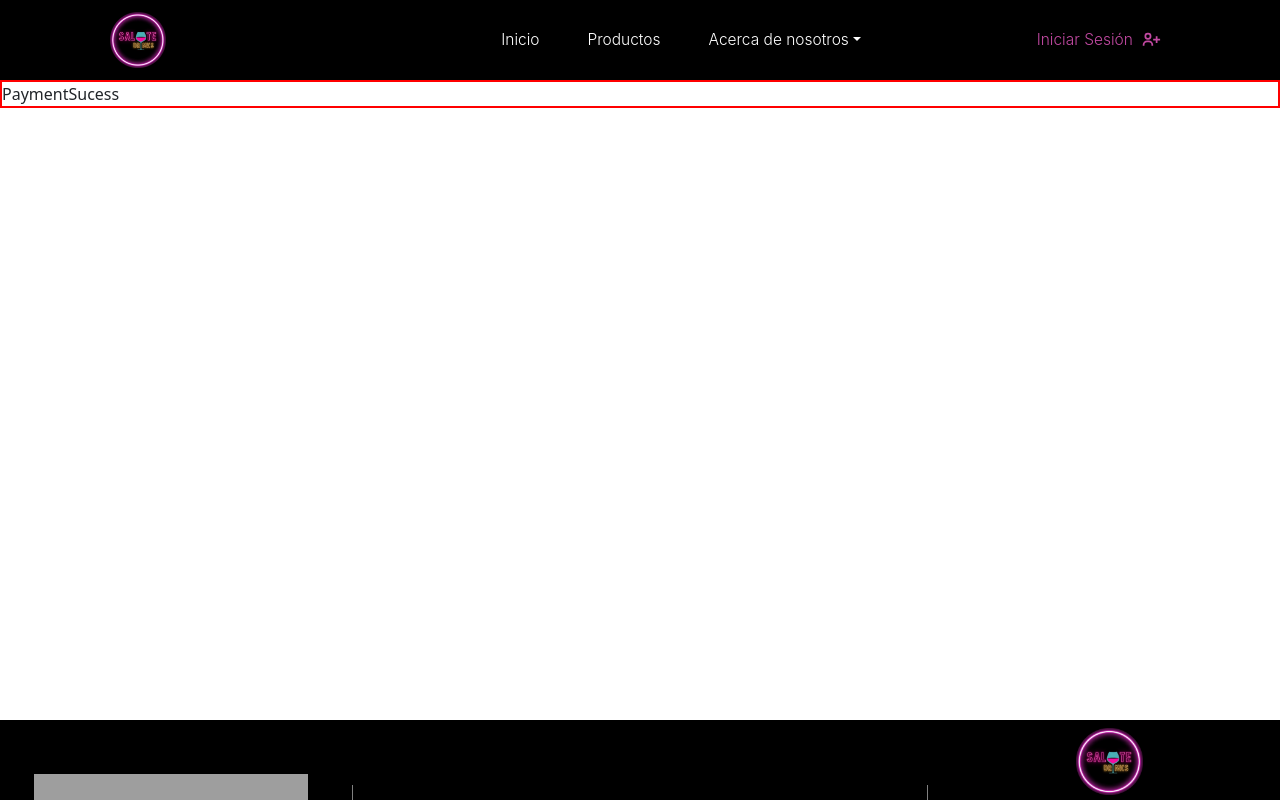
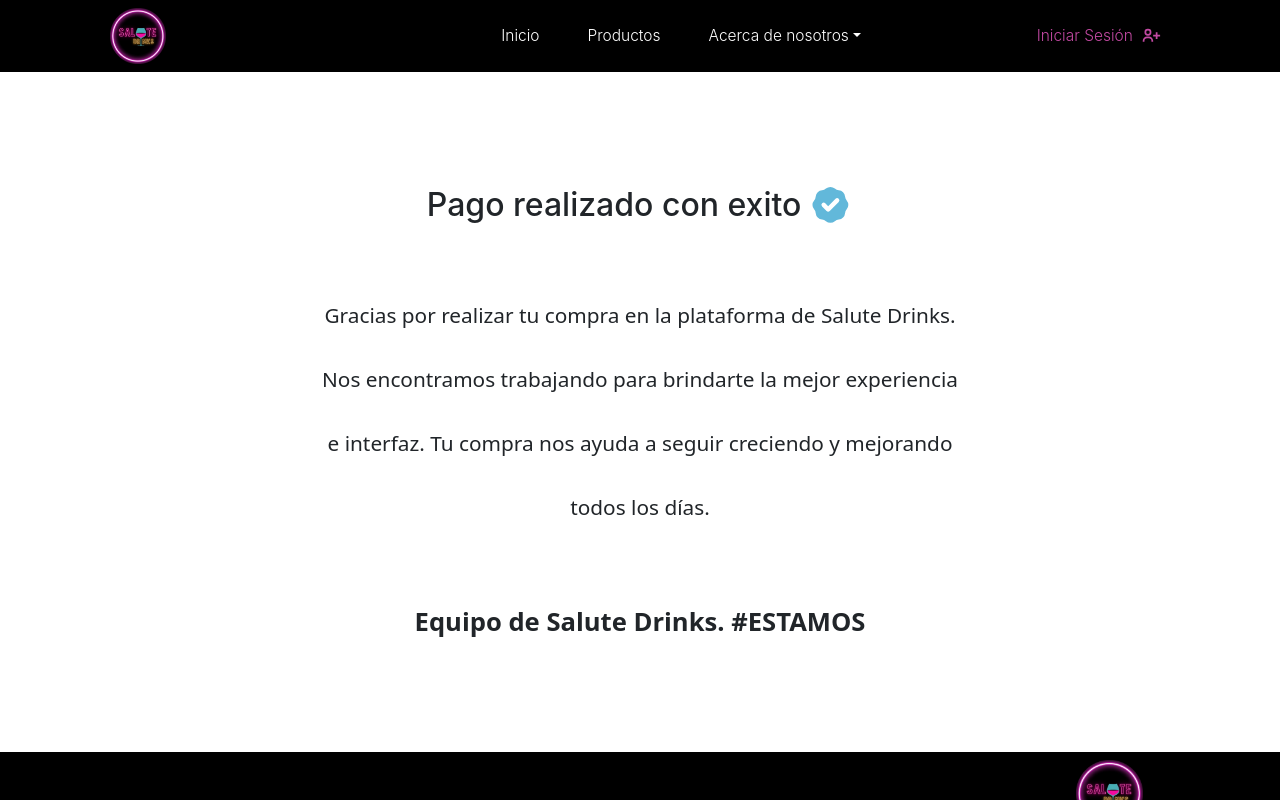
Before and after one commit to ignaarguello/Salute---front, a React (Create React App) app: page /payment-success in a window 1280 px wide. Shown: the top 800 px of the page. Built offline with nearby package versions, Linux system fonts and the light colour scheme; no server answers; grey boxes are pictures that could not be loaded; a web font is replaced by a local one.

Commit message:
Creacion de payment sucess + peticion para eliminar compras de usuario

```diff
--- a/src/layout/Layout.css
+++ b/src/layout/Layout.css
@@ -1,6 +1,6 @@
 @media screen and (min-width: 320px) and (max-width: 428px) {
   .content-layout {
-    min-height: 94vh;
+    min-height: 50vh;
     width: 100%;
   }
 
--- a/src/pages/Carrito/Carrito.jsx
+++ b/src/pages/Carrito/Carrito.jsx
@@ -1,4 +1,4 @@
-import React, { useEffect, useRef, useState }  from 'react'
+import React, { useEffect, useRef, useState } from 'react'
 import CarritoItem from '../../components/CarritoItem/CarritoItem'
 import './Carrito.css'
 import { useDispatch, useSelector } from 'react-redux'
@@ -10,9 +10,9 @@ import { BASE_URL } from '../../Api/Api'
 
 export default function Carrito() {
 
-    let {zonas} = useSelector( store => store.zonas)
-    let {usuarioId, nombre, apellido, email} = useSelector(store => store.usuarios)
-    let {carrito, prodEliminado, prodAgregado, prodEditado} = useSelector( store => store.carrito)
+    let { zonas } = useSelector(store => store.zonas)
+    let { usuarioId, nombre, apellido, email } = useSelector(store => store.usuarios)
+    let { carrito, prodEliminado, prodAgregado, prodEditado } = useSelector(store => store.carrito)
     let dispatch = useDispatch()
     let { traer_zonas } = zonasActions
     let { traer_carrito, eliminar_prod_carrito, cambiar_cantidad_carrito } = carritoActions
@@ -76,7 +76,7 @@ export default function Carrito() {
         dispatch(cambiar_cantidad_carrito({ productoId: e.productoId, query: 'decrementar', usuarioId: usuarioId }))
     }
 
-    const finalizarCompra = async() => {
+    const finalizarCompra = async () => {
         let tituloCompra = carrito?.map(e => e.nombre).join(', ')
 
         let data = {
@@ -94,7 +94,7 @@ export default function Carrito() {
             usuarioId,
         }
 
-        if(data.direccionComprador.length === 0 || data.alturaComprador.length === 0 || data.postalComprador.length === 0 || data.celularComprador.length === 0 || data.dniComprador.length === 0){
+        if (data.direccionComprador.length === 0 || data.alturaComprador.length === 0 || data.postalComprador.length === 0 || data.celularComprador.length === 0 || data.dniComprador.length === 0) {
             Swal.fire({
                 position: 'centre',
                 icon: 'error',
@@ -102,7 +102,7 @@ export default function Carrito() {
                 showConfirmButton: false,
                 timer: 1800
             })
-        } else if(zonaComprador.current.value === 'none'){
+        } else if (zonaComprador.current.value === 'none') {
             Swal.fire({
                 position: 'centre',
                 icon: 'error',
@@ -110,16 +110,14 @@ export default function Carrito() {
                 showConfirmButton: false,
                 timer: 1800
             })
-        } else{
-            try{
+        } else {
+            try {
                 let res = await axios.post(`${BASE_URL}/payment`, data)
                 console.log(res);
-                if(res){
-                    window.location.replace(res.data.response.init_point)
+                if (res) {
+                    window.location.replace(res.data.response.body.init_point)
                 }
-
-
-            } catch(error){
+            } catch (error) {
                 console.log(error);
             }
         }
@@ -164,7 +162,7 @@ export default function Carrito() {
                         </div>
                         <select id='select-zona-carrito' required onChange={(e) => setZonaElegida(e?.target?.value)} ref={zonaComprador}>
                             <option value='none'>Elija la zona de entrega</option>
-                            {zonas?.map( zona => <option key={zona._id}  value={zona.precio}>{zona.nombre} - ${zona.precio}</option>)}
+                            {zonas?.map(zona => <option key={zona._id} value={zona.precio}>{zona.nombre} - ${zona.precio}</option>)}
                         </select>
                         <span className='boton-mapa-carrito' onClick={() => setMostrarMapa('mapa-abierto')}>VER MAPA DE ZONAS</span>
                         <span id='total-carrito'>TOTAL: <strong>${precioTotal.toLocaleString('es-ES')}</strong></span>
@@ -180,7 +178,7 @@ export default function Carrito() {
                             <input type='number' className='inputCarrito' ref={alturaComprador} required />
                         </label>
                         <label>Código Postal
-                            <input type='number' className='inputCarrito' ref={postalComprador} required/>
+                            <input type='number' className='inputCarrito' ref={postalComprador} required />
                         </label>
                         <label>Celular
                             <div id='label-celular'>
@@ -189,7 +187,7 @@ export default function Carrito() {
                             </div>
                         </label>
                         <label>DNI (sin puntos ni guiones)
-                            <input type='number' className='inputCarrito' ref={dniComprador} required/>
+                            <input type='number' className='inputCarrito' ref={dniComprador} required />
                         </label>
                     </div>
                     <div id='boton-pagar' onClick={finalizarCompra}>COMPRAR</div>
--- a/src/pages/Inicio/Inicio.jsx
+++ b/src/pages/Inicio/Inicio.jsx
@@ -8,14 +8,12 @@ import BannerEnvios from '../../components/BannerEnvios/BannerEnvios'
 import CardsHome from '../../components/CardsHome/CardsHome'
 import BackgroundHome from '../../components/BackgroundHome/BackgroundHome'
 import Carousel from '../../components/Carousel/Carousel'
+import { navbar_transparent } from '../../Functions/NavbarResponsive'
 
 export default function Inicio() {
-  //Variable que usa el useEffect para borrar la clase del navbar oscuro, traida por JQUERY
-  const navbar_oscuro = document.querySelector('.Navbar_total')
 
   useEffect(() => {
-    navbar_oscuro?.classList.add('ps_absolute')
-    navbar_oscuro?.classList.remove('bg-black')
+    navbar_transparent()
   }, [])
 
   return (
--- a/src/pages/StatusPayment/PaymentSuccess/PaymentSuccess.css
+++ b/src/pages/StatusPayment/PaymentSuccess/PaymentSuccess.css
@@ -1,5 +1,97 @@
-@media screen and (min-width:360px) {
-    #container-general__PaymentSuccess{
-        border: 2px solid red;
+@media screen and (min-width: 360px) {
+  #container-general__PaymentSuccess {
+    /* border: 2px solid red; */
+    height: 80vh;
+    display: flex;
+    align-items: center;
+    justify-content: center;
+    flex-direction: column;
+    padding: 1rem;
+    gap: 1rem;
+  }
+
+  #container-titleAndCheck__PaymentSuccess {
+    /* border: 2px solid green; */
+    display: flex;
+    justify-content: center;
+    align-items: center;
+  }
+
+  #container-titleAndCheck__PaymentSuccess h2 {
+    font-family: -apple-system, BlinkMacSystemFont, "Segoe UI", Roboto, Oxygen,
+      Ubuntu, Cantarell, "Open Sans", "Helvetica Neue", sans-serif;
+  }
+
+  #logo-check__PaymentSuccess {
+    /* border: 2px solid slateblue; */
+    height: 100%;
+    width: 2.2rem;
+    color: rgb(98, 184, 218);
+    margin-left: 2px;
+    margin-bottom: 5px;
+  }
+
+  #texto__PaymentSuccess {
+    text-align: center;
+    margin-top: 1rem;
+  }
+
+  #span-EquipoSD__PaymentSuccess {
+    margin-top: 1rem;
+    font-weight: bold;
+  }
+}
+
+@media screen and (min-width: 768px) {
+  #container-general__PaymentSuccess {
+    padding: 2rem;
+    gap: 3rem;
+    height: 85vh;
+  }
+
+  #container-titleAndCheck__PaymentSuccess h2 {
+    font-size: 2rem;
+  }
+
+  #logo-check__PaymentSuccess {
+    width: 2.8rem;
+    margin-left: 5px;
+    margin-bottom: 7px;
+  }
+
+  #texto__PaymentSuccess {
+    margin: 0 4.5rem;
+    font-size: 1.5rem;
+    line-height: 3rem;
+  }
+
+  #span-EquipoSD__PaymentSuccess {
+    font-size: 1.6rem;
+  }
+}
+
+
+@media screen and (min-width: 1280px) {
+    #container-general__PaymentSuccess {
+      gap: 3rem;
     }
-}
+
+    #container-titleAndCheck__PaymentSuccess h2 {
+      font-size: 2rem;
+    }
+
+    #logo-check__PaymentSuccess {
+      margin-left: 7px;
+      margin-bottom: 7px;
+    }
+
+    #texto__PaymentSuccess {
+      margin: 0 18rem;
+      font-size: 1.3rem;
+      line-height: 4rem;
+    }
+
+    #span-EquipoSD__PaymentSuccess {
+      font-size: 1.6rem;
+    }
+  }
--- a/src/pages/StatusPayment/PaymentSuccess/PaymentSuccess.jsx
+++ b/src/pages/StatusPayment/PaymentSuccess/PaymentSuccess.jsx
@@ -1,20 +1,29 @@
 import React from 'react'
 import './PaymentSuccess.css'
 import { useEffect } from 'react'
+import { navbar_black } from '../../../Functions/NavbarResponsive'
+import { HiBadgeCheck } from "react-icons/hi";
+import { useSelector } from 'react-redux'
+import axios from 'axios';
+import { BASE_URL } from '../../../Api/Api'
 
 
 export default function PaymentSucess() {
-  const navbar_oscuro = document.querySelector('.Navbar_total')
+  const { usuarioId } = useSelector(store => store.usuarios)
+  axios.delete(`${BASE_URL}/orders/${usuarioId}`)
 
   useEffect(() => {
-    navbar_oscuro?.classList.add('bg-black')
-    navbar_oscuro?.classList.remove('ps_absolute')
+    navbar_black()
   }, [])
-
 
   return (
     <div id='container-general__PaymentSuccess'>
-      PaymentSucess
+      <div id="container-titleAndCheck__PaymentSuccess">
+        <h2>Pago realizado con exito</h2>
+        < HiBadgeCheck id='logo-check__PaymentSuccess' />
+      </div>
+      <p id='texto__PaymentSuccess'>Gracias por realizar tu compra en la plataforma de Salute Drinks. Nos encontramos trabajando para brindarte la mejor experiencia e interfaz. Tu compra nos ayuda a seguir creciendo y mejorando todos los días.</p>
+      <span id='span-EquipoSD__PaymentSuccess'>Equipo de Salute Drinks. #ESTAMOS</span>
     </div>
   )
 }
--- a/src/redux/reducers/carritoReducer.js
+++ b/src/redux/reducers/carritoReducer.js
@@ -1,7 +1,7 @@
 import { createReducer } from "@reduxjs/toolkit";
 import carritoActions from "../actions/carritoActions";
 
-const { traer_carrito, eliminar_prod_carrito, agregar_producto, cambiar_cantidad_carrito } = carritoActions
+const { traer_carrito, eliminar_prod_carrito, agregar_producto, cambiar_cantidad_carrito, delete_orders_user } = carritoActions
 
 const initialState = {
     carrito: [],
```
Also changed, not shown: src/redux/actions/carritoActions.js (+14 -14 lines).
